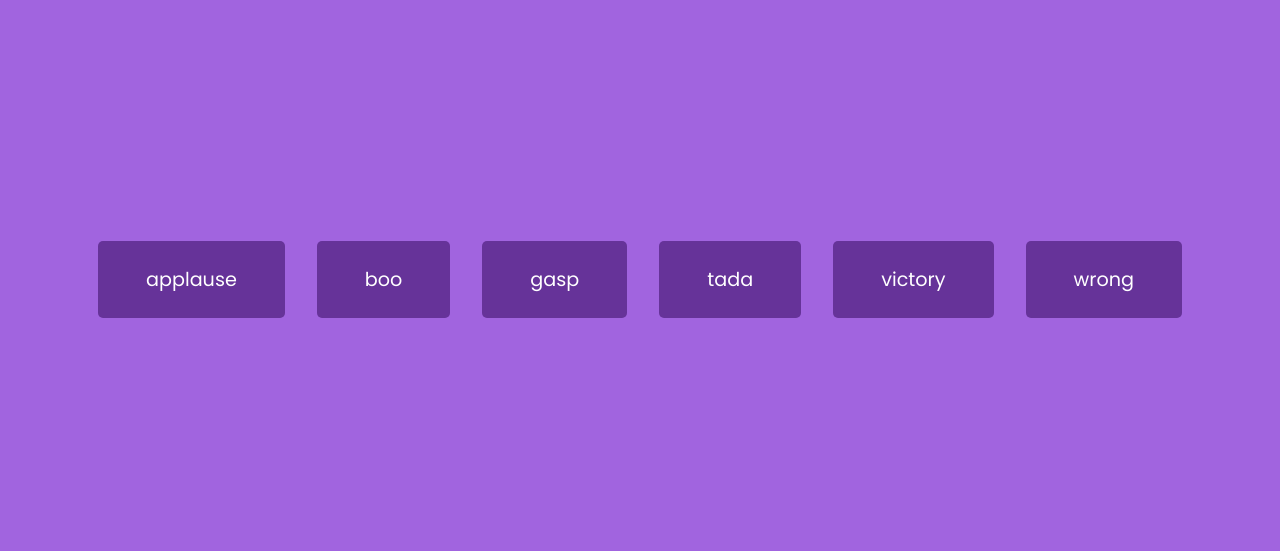
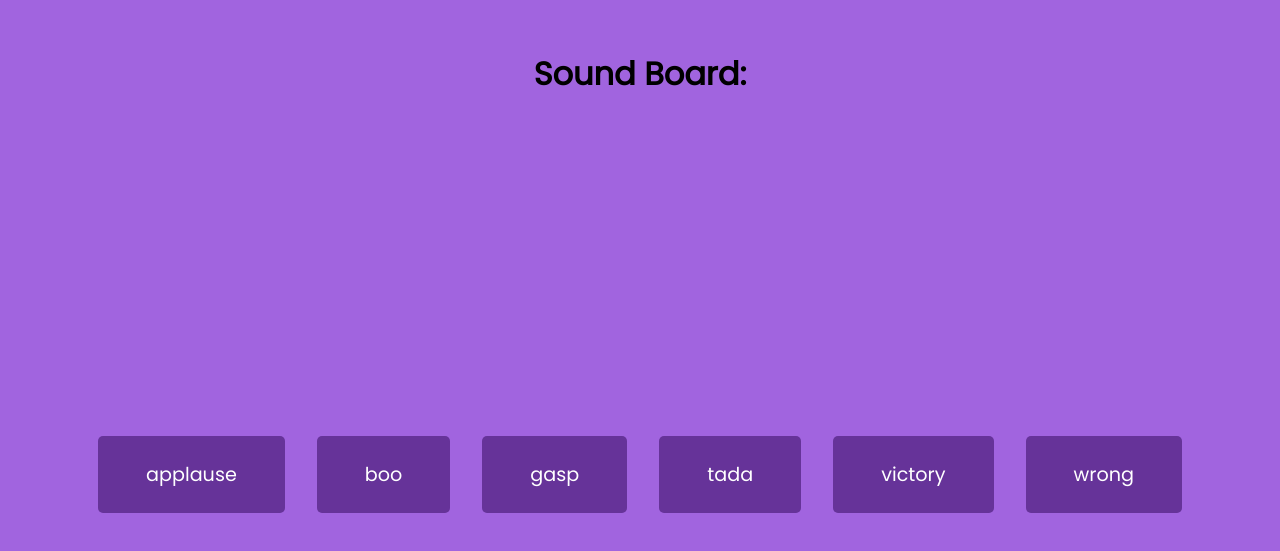
Before and after one commit to robertsmelanie/JS50SoundBoard, a plain HTML site: page index.html in a window 1280 px wide. Shown: the part 121-672 px from the top of the page. Drawn offline with Linux system fonts and the light colour scheme.

Commit message:
add words Sound Board

```diff
--- a/index.html
+++ b/index.html
@@ -8,6 +8,7 @@
     <title>Sound Board</title>
 </head>
 <body>
+    <div><h1>Sound Board:</h1></div>
     <audio id="applause" src="Sounds/applause.mp3"></audio>
     <audio id="boo" src="Sounds/boo.mp3"></audio>
     <audio id="gasp" src="Sounds/gasp.mp3"></audio>
```
